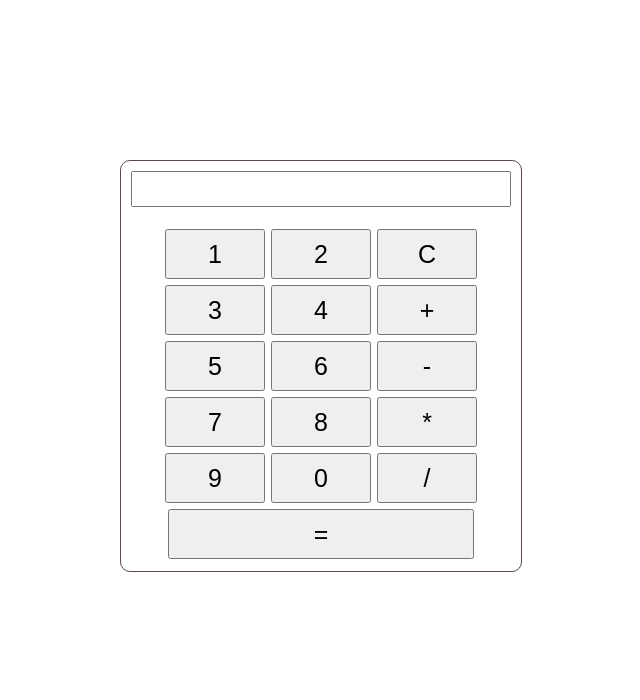
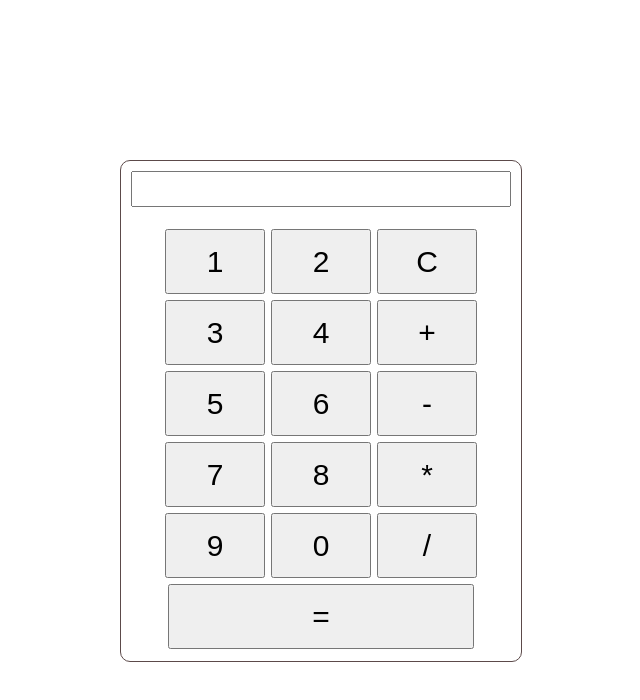
Before and after one commit to absingh28229/my-project, a plain HTML site: page docs/index.html in a window 1280 px wide. Shown: the whole page, without its empty margins (319-959 px from the left). Drawn offline with Linux system fonts and the light colour scheme.

Commit message:
Update calculator.css

```diff
--- a/docs/calculator.css
+++ b/docs/calculator.css
@@ -1,5 +1,6 @@
 #calculator{
     width: 400px;
+    height: 500px;
     margin: 160px auto;
     border: 1px solid rgb(92, 74, 74);
     border-radius: 10px;
@@ -21,9 +22,9 @@
 
 .button{
     width: 100px;
-    height: 50px;
+    height: 65px;
     margin: 3px;
-    font-size: 25px;
+    font-size: 30px;
 }
 
 .button:hover{
```
